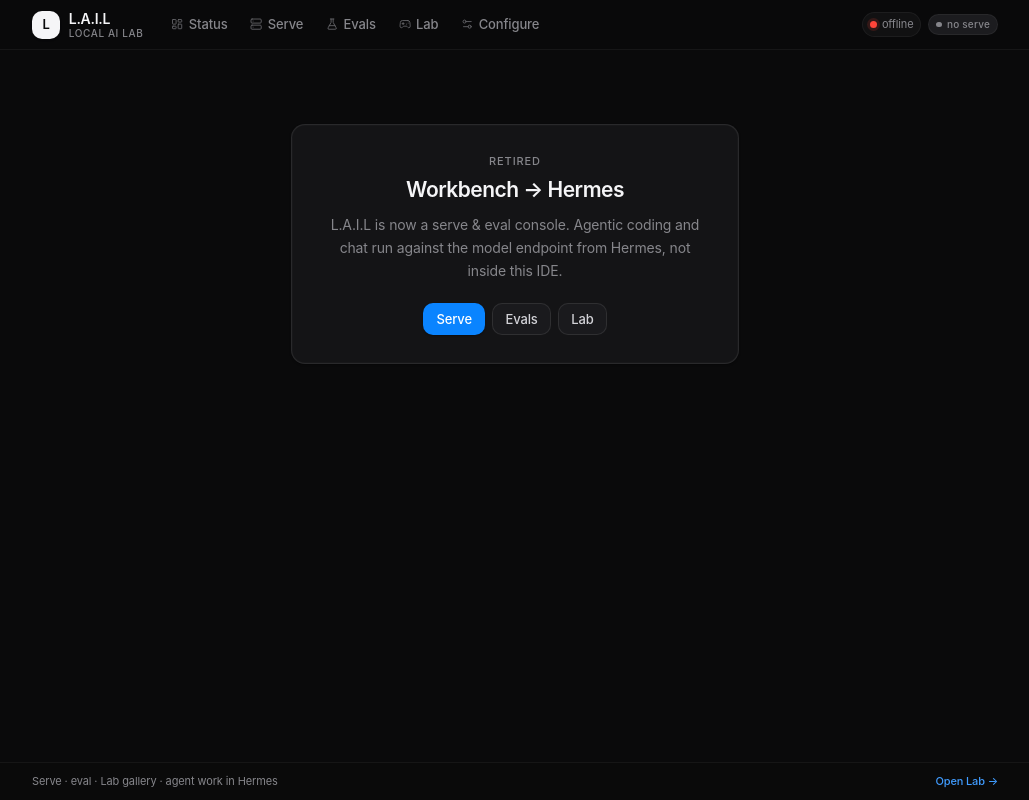
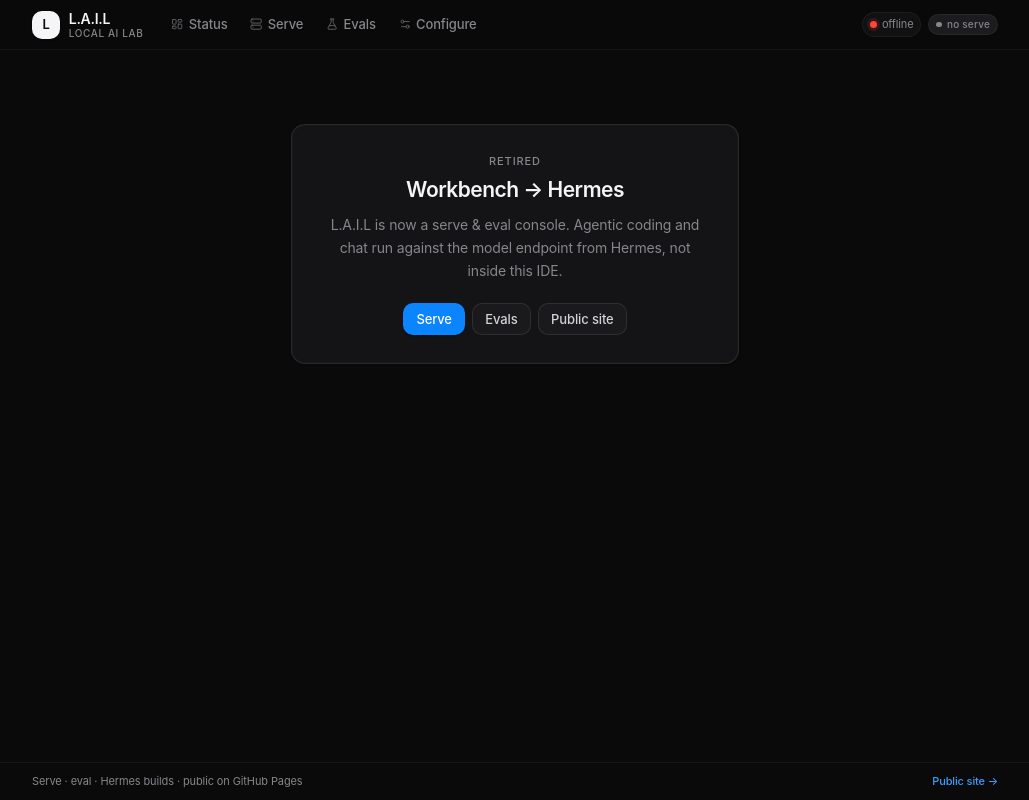
Before and after one commit to sfxnz/L.A.I.L, a Next.js app in the folder apps/web/: page /workbench in a window 1280 px wide. Shown: the whole page, without its empty margins (125-1154 px from the left). Built offline with nearby package versions, Linux system fonts and the light colour scheme; no server answers.

Commit message:
ui(lail): drop Lab nav; public demos live on GitHub Pages
L.A.I.L stays Serve + Evals. Artifacts publish via CLI to sfxnz.github.io/dgx-lab.

```diff
--- a/apps/web/app/status/page.tsx
+++ b/apps/web/app/status/page.tsx
@@ -61,9 +61,14 @@
           <Link href="/evals" className={btnClass("secondary", "sm")}>
             Evals
           </Link>
-          <Link href="/lab" className={btnClass("ghost", "sm")}>
-            Lab
-          </Link>
+          <a
+            href="https://sfxnz.github.io/dgx-lab/"
+            target="_blank"
+            rel="noreferrer"
+            className={btnClass("ghost", "sm")}
+          >
+            Public site
+          </a>
         </div>
       </div>
 
--- a/apps/web/app/workbench/page.tsx
+++ b/apps/web/app/workbench/page.tsx
@@ -23,9 +23,14 @@
           <Link href="/evals" className={btnClass("secondary", "md")}>
             Evals
           </Link>
-          <Link href="/lab" className={btnClass("secondary", "md")}>
-            Lab
-          </Link>
+          <a
+            href="https://sfxnz.github.io/dgx-lab/"
+            target="_blank"
+            rel="noreferrer"
+            className={btnClass("secondary", "md")}
+          >
+            Public site
+          </a>
         </div>
       </Panel>
     </div>
--- a/apps/web/components/layout/AppShell.tsx
+++ b/apps/web/components/layout/AppShell.tsx
@@ -5,7 +5,6 @@
 import {
   Activity,
   FlaskConical,
-  Gamepad2,
   LayoutDashboard,
   Server,
   Settings2,
@@ -21,7 +20,6 @@
   Status: LayoutDashboard,
   Serve: Server,
   Evals: FlaskConical,
-  Lab: Gamepad2,
   Configure: Settings2,
 };
 
@@ -131,13 +129,15 @@
 
       <footer className="border-t border-lab-border-subtle bg-lab-bg/90">
         <div className="mx-auto flex max-w-6xl flex-wrap items-center justify-between gap-2 px-4 py-3 text-[11px] text-lab-muted md:px-6">
-          <span className="tracking-[-0.01em]">Serve · eval · Lab gallery · agent work in Hermes</span>
-          <Link
-            href="/lab"
+          <span className="tracking-[-0.01em]">Serve · eval · Hermes builds · public on GitHub Pages</span>
+          <a
+            href="https://sfxnz.github.io/dgx-lab/"
+            target="_blank"
+            rel="noreferrer"
             className="font-medium text-lab-accent-bright transition-colors hover:text-lab-accent"
           >
-            Open Lab →
-          </Link>
+            Public site →
+          </a>
         </div>
       </footer>
     </div>
--- a/apps/web/lib/ide-chrome.ts
+++ b/apps/web/lib/ide-chrome.ts
@@ -8,7 +8,6 @@
   "Status",
   "Serve",
   "Evals",
-  "Lab",
   "Configure",
 ] as const;
 
@@ -16,7 +15,6 @@
   { href: "/status", label: "Status" as const },
   { href: "/server", label: "Serve" as const },
   { href: "/evals", label: "Evals" as const },
-  { href: "/lab", label: "Lab" as const },
   { href: "/configure", label: "Configure" as const },
 ];
 
```
Also changed, not shown: 2 other files (tests, documents, lock files or other folders).
